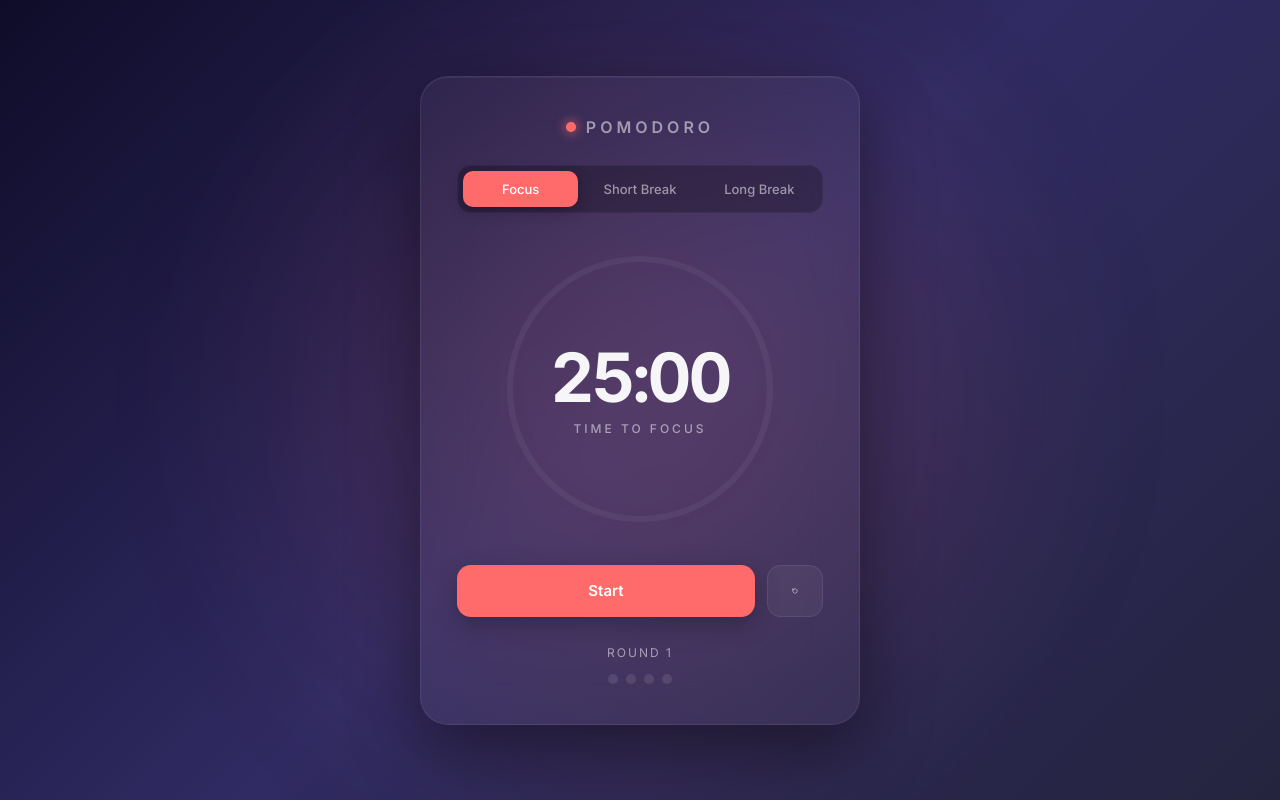
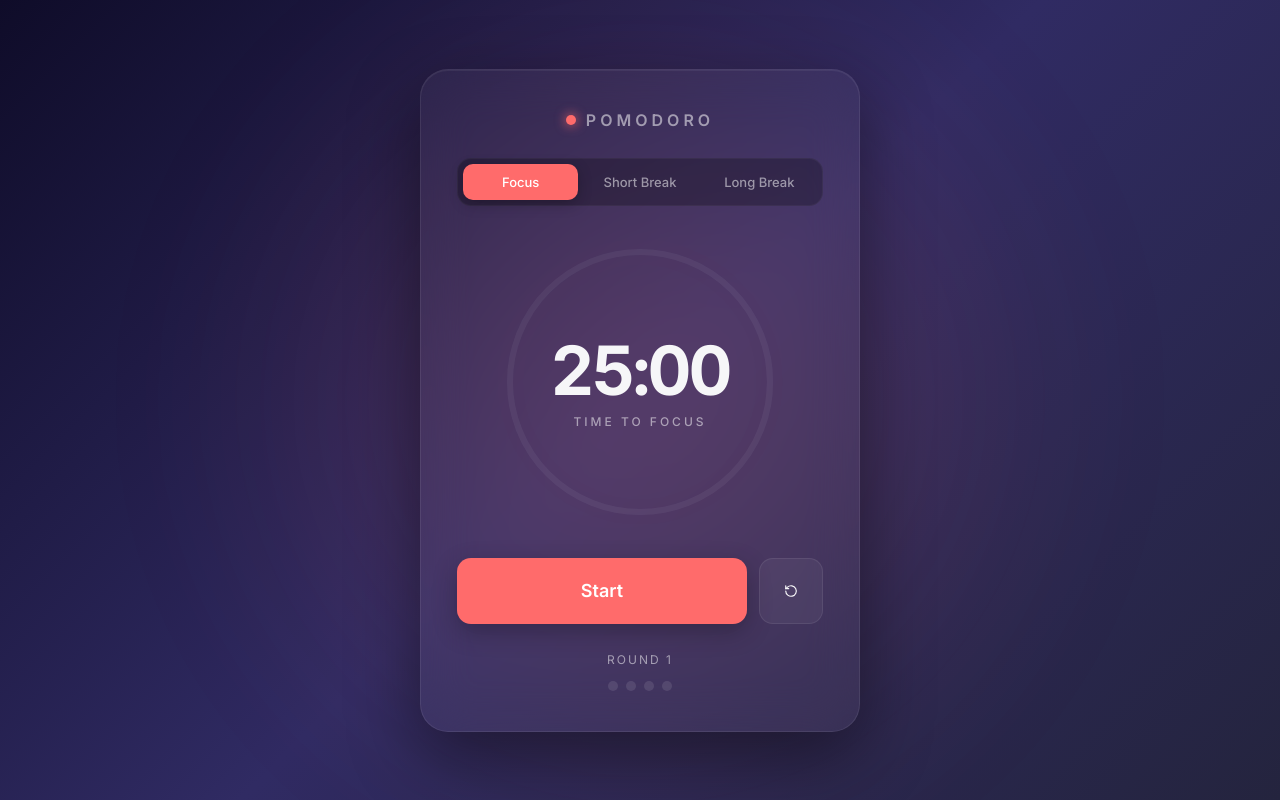
Before and after one commit to KlikBubov/pomodoro, a Flask app: page / in a window 1280 px wide. Run offline with Flask 3, Linux system fonts and the light colour scheme.

Commit message:
font fix

```diff
--- a/static/css/style.css
+++ b/static/css/style.css
@@ -31,7 +31,6 @@ body {
     -webkit-font-smoothing: antialiased;
 }
 
-/* Soft ambient glow that shifts with mode */
 .ambient-glow {
     position: fixed;
     inset: -20%;
@@ -57,7 +56,6 @@ body {
     box-shadow: 0 24px 70px rgba(0, 0, 0, 0.45), inset 0 1px 0 rgba(255,255,255,0.06);
 }
 
-/* Brand header */
 .brand {
     display: flex;
     align-items: center;
@@ -83,7 +81,6 @@ body {
     transition: background 0.5s ease, box-shadow 0.5s ease;
 }
 
-/* Mode tabs */
 .mode-tabs {
     display: flex;
     gap: 4px;
@@ -116,7 +113,6 @@ body {
     box-shadow: 0 4px 14px rgba(0,0,0,0.25);
 }
 
-/* Timer ring */
 .timer-container {
     position: relative;
     width: 280px;
@@ -172,7 +168,6 @@ body {
     font-weight: 500;
 }
 
-/* Controls */
 .controls {
     display: flex;
     gap: 12px;
@@ -180,10 +175,10 @@ body {
 }
 
 .btn {
-    padding: 16px 24px;
+    padding: 20px 24px;
     border: none;
     border-radius: 14px;
-    font-size: 15px;
+    font-size: 18px;
     font-weight: 600;
     font-family: inherit;
     cursor: pointer;
@@ -208,7 +203,7 @@ body {
 .btn-start:active { transform: translateY(0); }
 
 .btn-reset {
-    width: 56px;
+    width: 64px;
     background: rgba(255, 255, 255, 0.05);
     color: var(--text-primary);
     border: 1px solid var(--card-border);
@@ -219,7 +214,11 @@ body {
     transform: translateY(-2px);
 }
 
-/* Session counter */
+.btn-reset svg {
+    width: 24px;
+    height: 24px;
+}
+
 .session-counter {
     text-align: center;
     color: var(--text-secondary);
@@ -248,7 +247,6 @@ body {
     box-shadow: 0 0 10px var(--accent);
 }
 
-/* Subtle pulse when running */
 .running .timer-container {
     animation: gentle-pulse 4s ease-in-out infinite;
 }
@@ -258,7 +256,6 @@ body {
     50% { transform: scale(1.015); }
 }
 
-/* Responsive */
 @media (max-width: 480px) {
     .pomodoro-card { padding: 32px 24px; }
     .timer-container { width: 240px; height: 240px; }
--- a/templates/index.html
+++ b/templates/index.html
@@ -4,20 +4,9 @@
     <meta charset="UTF-8">
     <meta name="viewport" content="width=device-width, initial-scale=1.0">
     <title>Pomodoro · Focus Timer</title>
-
-    <!-- Шрифты -->
     <link rel="preconnect" href="https://fonts.googleapis.com">
     <link rel="preconnect" href="https://fonts.gstatic.com" crossorigin>
     <link href="https://fonts.googleapis.com/css2?family=Inter:wght@400;500;600;700&display=swap" rel="stylesheet">
-
-    <!-- Аналитика Umami (замените data-website-id на свой из панели Umami) -->
-    <script defer src="http://localhost:3000/script.js" data-website-id="ЗАМЕНИТЕ_НА_ID_ИЗ_UMAMI"></script>
-
-    <!-- Трекинг ошибок Sentry (JS) -->
-    {% if sentry_dsn %}
-    <script src="https://js.sentry-cdn.com/4f0d8b8a8f8a4f0d8b8a8f8a4f0d8b8a.min.js" crossorigin="anonymous"></script>
-    {% endif %}
-
     <link rel="stylesheet" href="{{ url_for('static', filename='css/style.css') }}">
 </head>
 <body>
@@ -49,7 +38,7 @@
         <div class="controls">
             <button class="btn btn-start">Start</button>
             <button class="btn btn-reset" aria-label="Reset timer">
-                <svg width="18" height="18" viewBox="0 0 24 24" fill="none" stroke="currentColor" stroke-width="2" stroke-linecap="round" stroke-linejoin="round">
+                <svg width="24" height="24" viewBox="0 0 24 24" fill="none" stroke="currentColor" stroke-width="2" stroke-linecap="round" stroke-linejoin="round">
                     <path d="M3 12a9 9 0 1 0 3-6.7L3 8"></path>
                     <path d="M3 3v5h5"></path>
                 </svg>
@@ -67,20 +56,9 @@
         </footer>
     </main>
 
-    <!-- Передача настроек и инициализация Sentry в браузере -->
     <script>
         const SETTINGS = {{ settings | tojson }};
-        {% if sentry_dsn %}
-        if (window.Sentry) {
-            Sentry.init({
-                dsn: "{{ sentry_dsn }}",
-                tracesSampleRate: 1.0
-            });
-        }
-        {% endif %}
     </script>
-
-    <!-- Основная логика таймера -->
     <script src="{{ url_for('static', filename='js/script.js') }}"></script>
 </body>
 </html>
```
